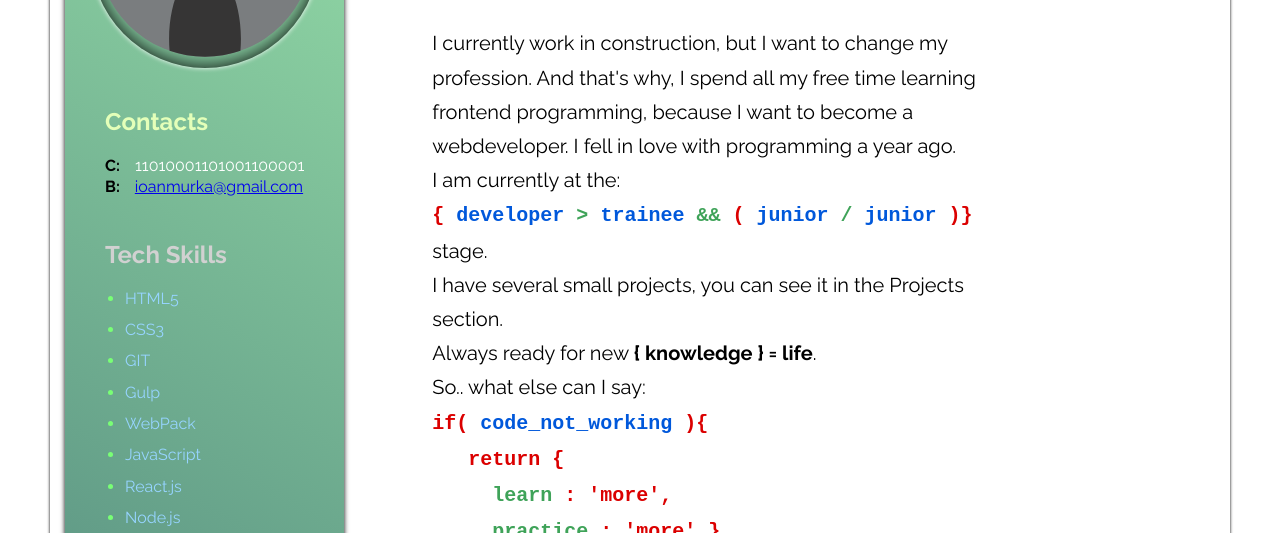
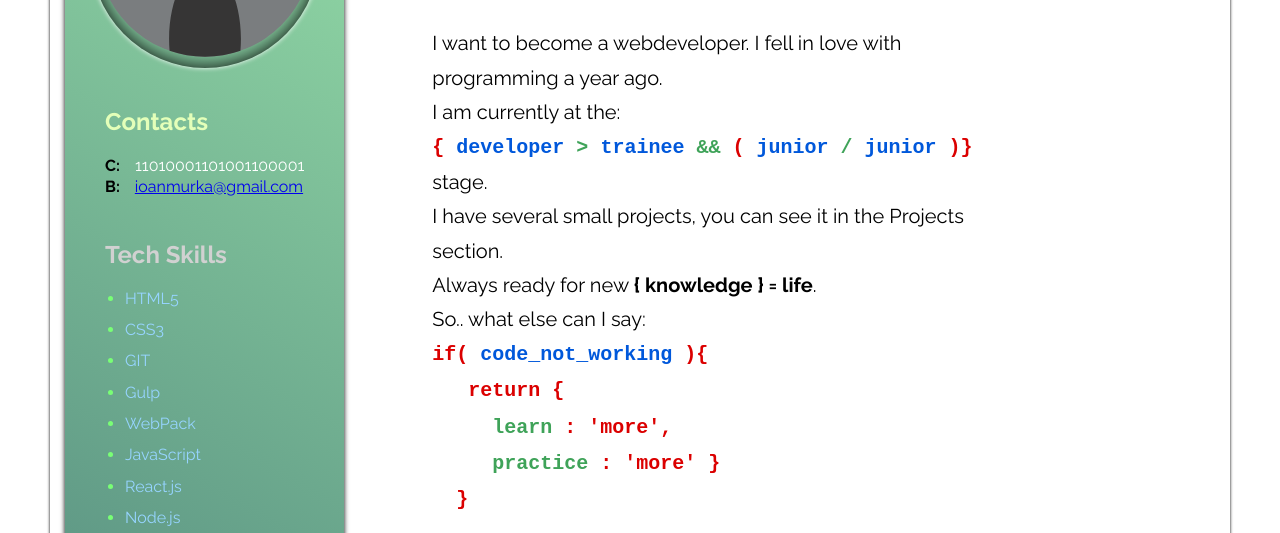
Before and after one commit to ioan-murchello/ioan-portfolio, a plain HTML site: page index.html in a window 1280 px wide. Shown: the part 267-800 px from the top of the page. Drawn offline with Linux system fonts and the light colour scheme.

Commit message:
delete text

```diff
--- a/index.html
+++ b/index.html
@@ -84,9 +84,7 @@
             <h2>Front-End Developer</h2>
             <h1>Ioan-Murchello</h1>
             <p>
-              I currently work in construction, but I want to change my
-              profession. And that's why, I spend all my free time learning
-              frontend programming, because I want to become a webdeveloper. I
+              I want to become a webdeveloper. I
               fell in love with programming a year ago.
               <br />I am currently at the: <br /><code class="code"
                 >{
```
